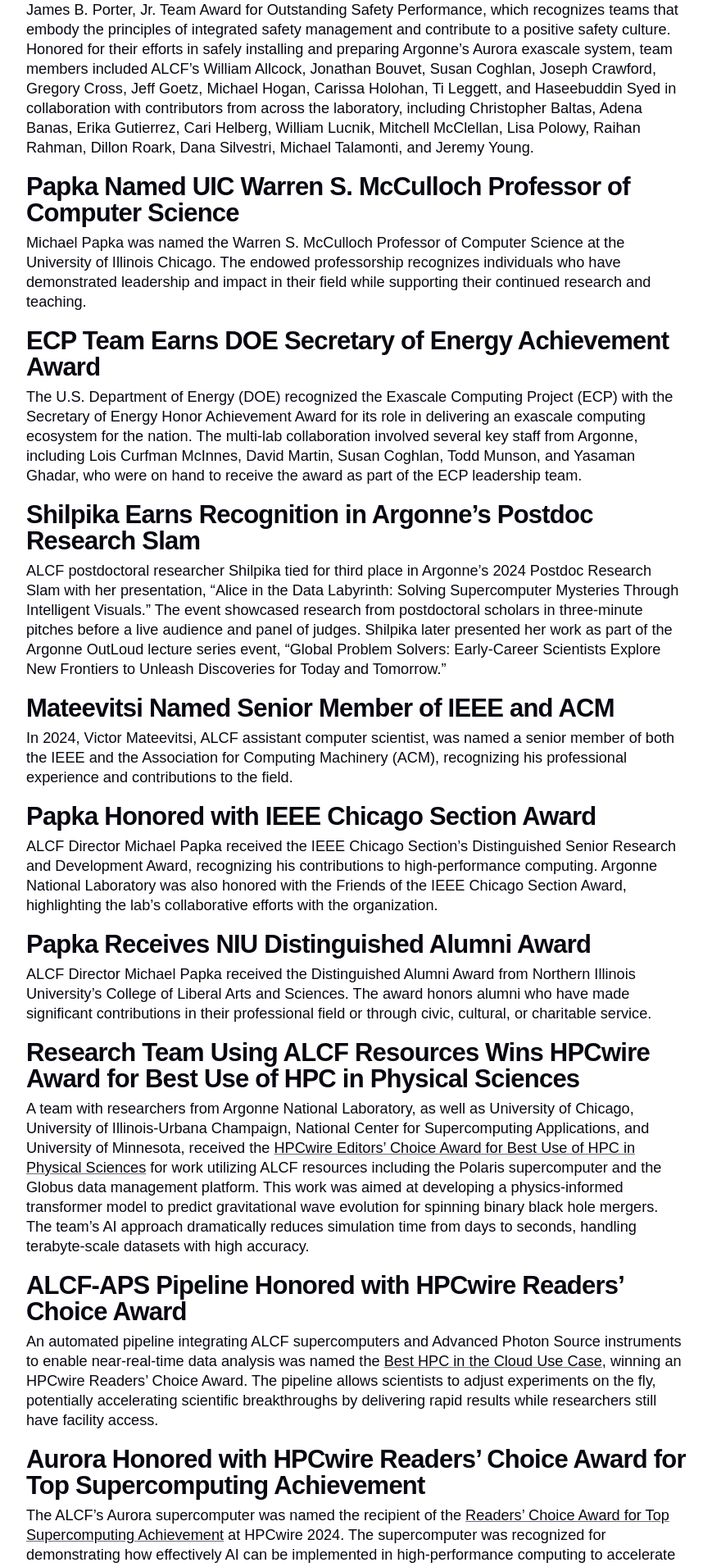
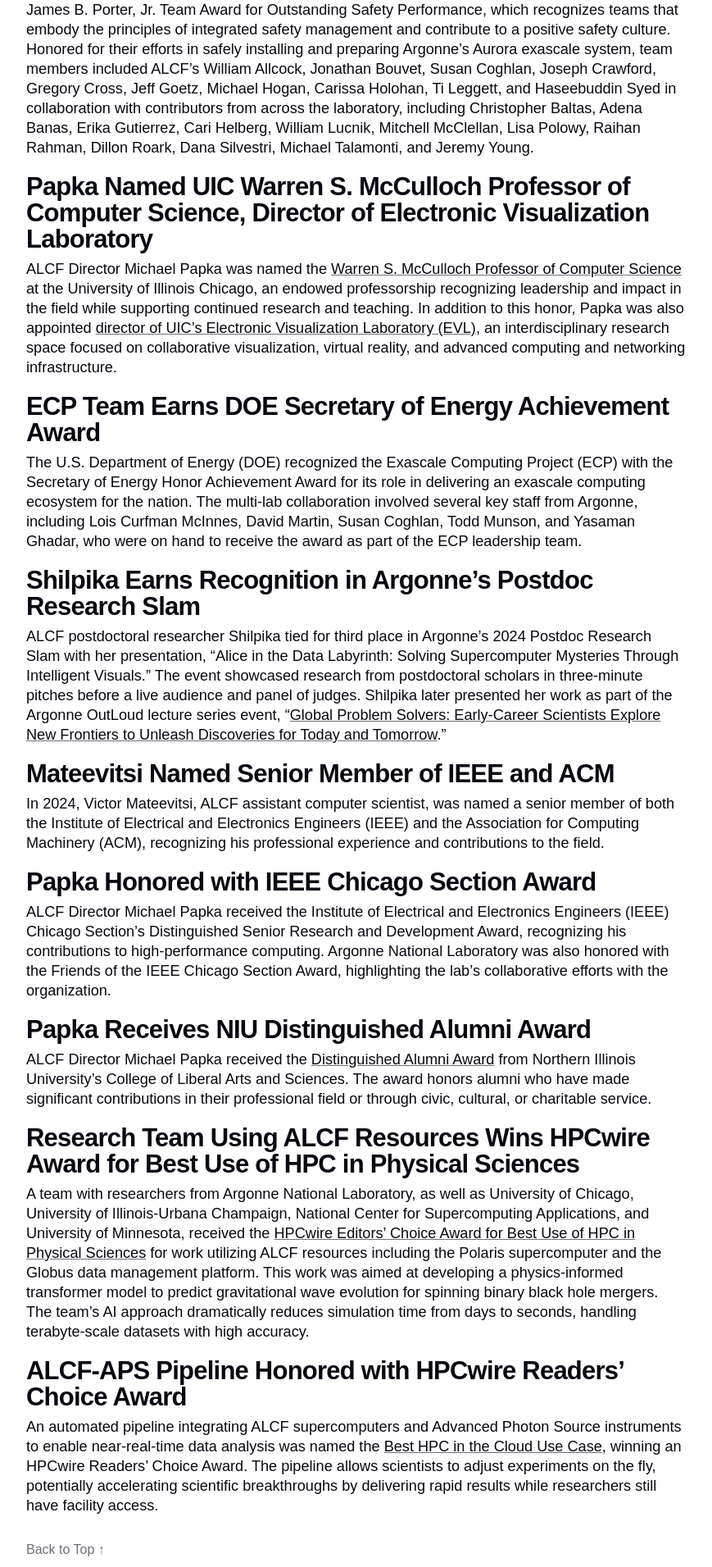
Before and after one commit to argonne-lcf/AR2024, a Jekyll site: the page built from 04_expertise-and-resources/staff-news.md, in a window 1280 px wide. Shown: the part 1933-3844 px from the top of the page at 82% size, without its empty margins (303-1172 px from the left). Built offline with Jekyll 4.4.1, drawn with Linux system fonts in a browser that asks for light colours; some web fonts are replaced; some of the changed text lies outside the part shown.

Commit message:
Update staff-news-links.md

```diff
--- a/04_expertise-and-resources/staff-news.md
+++ b/04_expertise-and-resources/staff-news.md
@@ -25,9 +25,9 @@
 
 As part of the 2024 Argonne Board of Governors Awards, the Aurora installation team received the James B. Porter, Jr. Team Award for Outstanding Safety Performance, which recognizes teams that embody the principles of integrated safety management and contribute to a positive safety culture. Honored for their efforts in safely installing and preparing Argonne’s Aurora exascale system, team members included ALCF’s William Allcock, Jonathan Bouvet, Susan Coghlan, Joseph Crawford, Gregory Cross, Jeff Goetz, Michael Hogan, Carissa Holohan, Ti Leggett, and Haseebuddin Syed in collaboration with contributors from across the laboratory, including Christopher Baltas, Adena Banas, Erika Gutierrez, Cari Helberg, William Lucnik, Mitchell McClellan, Lisa Polowy, Raihan Rahman, Dillon Roark, Dana Silvestri, Michael Talamonti, and Jeremy Young.
 
-## Papka Named UIC Warren S. McCulloch Professor of Computer Science
+## Papka Named UIC Warren S. McCulloch Professor of Computer Science, Director of Electronic Visualization Laboratory
 
-Michael Papka was named the Warren S. McCulloch Professor of Computer Science at the University of Illinois Chicago. The endowed professorship recognizes individuals who have demonstrated leadership and impact in their field while supporting their continued research and teaching.
+ALCF Director Michael Papka was named the [Warren S. McCulloch Professor of Computer Science](https://cs.uic.edu/news-stories/cs-establishes-the-warren-s-mcculloch-collegiate-professorships-of-computer-science/) at the University of Illinois Chicago, an endowed professorship recognizing leadership and impact in the field while supporting continued research and teaching. In addition to this honor, Papka was also appointed [director of UIC’s Electronic Visualization Laboratory (EVL)](https://cs.uic.edu/news-stories/michael-e-papka-named-director-of-uics-electronic-visualization-laboratory/), an interdisciplinary research space focused on collaborative visualization, virtual reality, and advanced computing and networking infrastructure.
 
 ## ECP Team Earns DOE Secretary of Energy Achievement Award
 
@@ -35,19 +35,19 @@
 
 ## Shilpika Earns Recognition in Argonne’s Postdoc Research Slam
 
-ALCF postdoctoral researcher Shilpika tied for third place in Argonne’s 2024 Postdoc Research Slam with her presentation, “Alice in the Data Labyrinth: Solving Supercomputer Mysteries Through Intelligent Visuals.” The event showcased research from postdoctoral scholars in three-minute pitches before a live audience and panel of judges. Shilpika later presented her work as part of the Argonne OutLoud lecture series event, “Global Problem Solvers: Early-Career Scientists Explore New Frontiers to Unleash Discoveries for Today and Tomorrow.”
+ALCF postdoctoral researcher Shilpika tied for third place in Argonne’s 2024 Postdoc Research Slam with her presentation, “Alice in the Data Labyrinth: Solving Supercomputer Mysteries Through Intelligent Visuals.” The event showcased research from postdoctoral scholars in three-minute pitches before a live audience and panel of judges. Shilpika later presented her work as part of the Argonne OutLoud lecture series event, “[Global Problem Solvers: Early-Career Scientists Explore New Frontiers to Unleash Discoveries for Today and Tomorrow](https://www.youtube.com/watch?v=Q1tYaX-tpec).”
 
 ## Mateevitsi Named Senior Member of IEEE and ACM
 
-In 2024, Victor Mateevitsi, ALCF assistant computer scientist, was named a senior member of both the IEEE and the Association for Computing Machinery (ACM), recognizing his professional experience and contributions to the field.
+In 2024, Victor Mateevitsi, ALCF assistant computer scientist, was named a senior member of both the Institute of Electrical and Electronics Engineers (IEEE) and the Association for Computing Machinery (ACM), recognizing his professional experience and contributions to the field.
 
 ## Papka Honored with IEEE Chicago Section Award
 
-ALCF Director Michael Papka received the IEEE Chicago Section's Distinguished Senior Research and Development Award, recognizing his contributions to high-performance computing. Argonne National Laboratory was also honored with the Friends of the IEEE Chicago Section Award, highlighting the lab’s collaborative efforts with the organization.
+ALCF Director Michael Papka received the Institute of Electrical and Electronics Engineers (IEEE) Chicago Section's Distinguished Senior Research and Development Award, recognizing his contributions to high-performance computing. Argonne National Laboratory was also honored with the Friends of the IEEE Chicago Section Award, highlighting the lab’s collaborative efforts with the organization.
 
 ## Papka Receives NIU Distinguished Alumni Award
 
-ALCF Director Michael Papka received the Distinguished Alumni Award from Northern Illinois University's College of Liberal Arts and Sciences. The award honors alumni who have made significant contributions in their professional field or through civic, cultural, or charitable service.
+ALCF Director Michael Papka received the [Distinguished Alumni Award](https://www.niu.edu/clas/about/awards/index.shtml) from Northern Illinois University's College of Liberal Arts and Sciences. The award honors alumni who have made significant contributions in their professional field or through civic, cultural, or charitable service.
 
 ## Research Team Using ALCF Resources Wins HPCwire Award for Best Use of HPC in Physical Sciences
 
@@ -56,12 +56,3 @@
 ## ALCF-APS Pipeline Honored with HPCwire Readers’ Choice Award
 
 An automated pipeline integrating ALCF supercomputers and Advanced Photon Source instruments to enable near-real-time data analysis was named the [Best HPC in the Cloud Use Case](https://www.hpcwire.com/2024-readers-editors-choice-best-use-of-hpc-in-the-cloud-use-case/), winning an HPCwire Readers’ Choice Award. The pipeline allows scientists to adjust experiments on the fly, potentially accelerating scientific breakthroughs by delivering rapid results while researchers still have facility access.
-
-
-## Aurora Honored with HPCwire Readers’ Choice Award for Top Supercomputing Achievement
-
-The ALCF’s Aurora supercomputer was named the recipient of the [Readers’ Choice Award for Top Supercomputing Achievement](https://www.hpcwire.com/2024-readers-editors-choice-top-supercomputing-achievement/) at HPCwire 2024. The supercomputer was recognized for demonstrating how effectively AI can be implemented in high-performance computing to accelerate scientific breakthroughs across disciplines, including neuroscience, particle physics, and drug discovery.
-
-## Argonne Collaboration Wins HPCwire Readers’ Choice Award for Best Use of High Performance Data Analytics and Artificial Intelligence
-
-Argonne National Laboratory and Dow Inc. received the [HPCwire Readers’ Choice Award for Best Use of High Performance Data Analytics and Artificial Intelligence](https://www.hpcwire.com/2024-readers-editors-choice-best-use-of-high-performance-data-analytics-ai/) for their collaborative development of a framework that combines computational fluid dynamics and an active machine learning optimizer for efficient turbulent jet mixer design. The novel approach developed optimizes jet-mixing technology, potentially reducing reliability issues and costs associated with traditional agitators, with estimated savings of up to $6.1 million per year per plant.
```
